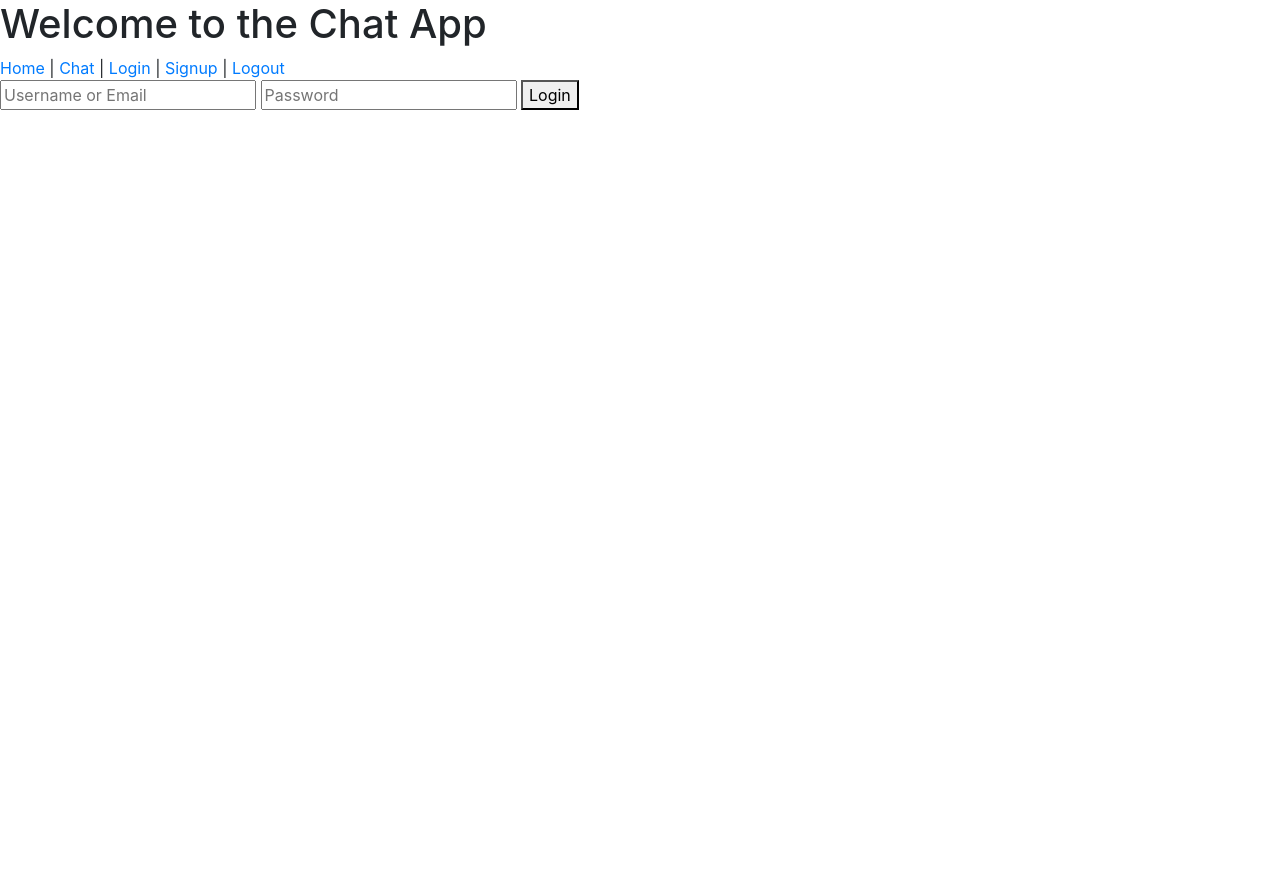
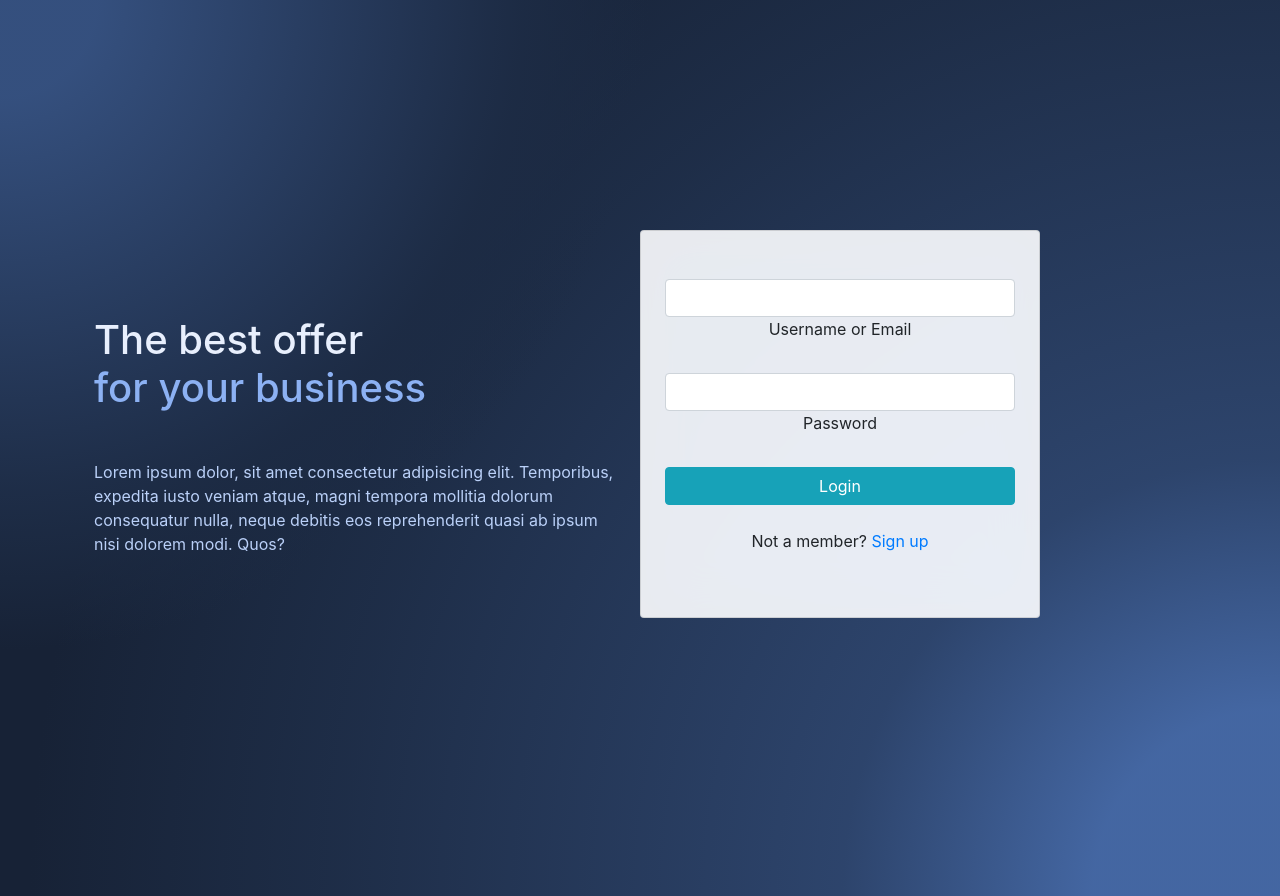
Before and after one commit to dusanmitic774/chat-app, a Flask app: page / in a window 1280 px wide. Before the commit the page ends 110 px from the top, so only its background shows below. Run offline with Flask 3, Linux system fonts and the light colour scheme; parts of the project's set-up code (start-up, migrations or seed data) failed here and were passed over; some libraries are stand-ins or nearby versions.

Commit message:
Add auth page & adjust chat window styling

```diff
--- a/app/auth.py
+++ b/app/auth.py
@@ -38,7 +38,7 @@ def signup():
         flash("Signup successful!")
         return redirect(url_for("chat.chat"))
 
-    return render_template("signup.html")
+    return render_template("auth.html")
 
 
 @auth.route("/login", methods=["GET", "POST"])
@@ -61,4 +61,4 @@ def login():
 
         return redirect(url_for("chat.chat"))
 
-    return render_template("login.html")
+    return render_template("auth.html")
--- a/app/main.py
+++ b/app/main.py
@@ -8,4 +8,4 @@ main = Blueprint("main", __name__)
 def index():
     if current_user.is_authenticated:
         return redirect(url_for("chat.chat"))
-    return render_template("login.html")
+    return render_template("auth.html")
--- a/static/assets/css/chat.css
+++ b/static/assets/css/chat.css
@@ -1,8 +1,28 @@
-body{
-  margin-top:20px;
+* {
+    margin: 0;
+    padding: 0;
+    box-sizing: border-box;
+}
+
+html, body {
+  height: 100% !important;
+  min-height: 100vh !important;
+  margin: 0 !important;
+  padding: 0 !important;
+}
+
+body {
+    overflow: hidden;
 }
 
 /* Chat */
+.chat-container {
+  display: flex;
+  justify-content: center;
+  align-items: center;
+  height: 100vh; /* Full height */
+}
+
 .chat-online {
     color: #34ce57
 }
@@ -199,3 +219,65 @@ body{
 .sent-message-container {
   background-color: #e9f9fc !important;
 }
+
+/* Authentication */
+
+.background-radial-gradient {
+  min-height: 100vh;
+  background-color: hsl(218, 41%, 15%);
+  background-image: radial-gradient(650px circle at 0% 0%,
+      hsl(218, 41%, 35%) 15%,
+      hsl(218, 41%, 30%) 35%,
+      hsl(218, 41%, 20%) 75%,
+      hsl(218, 41%, 19%) 80%,
+      transparent 100%),
+    radial-gradient(1250px circle at 100% 100%,
+      hsl(218, 41%, 45%) 15%,
+      hsl(218, 41%, 30%) 35%,
+      hsl(218, 41%, 20%) 75%,
+      hsl(218, 41%, 19%) 80%,
+      transparent 100%);
+}
+
+#radius-shape-1 {
+  height: 220px;
+  width: 220px;
+  top: -60px;
+  left: -130px;
+  background: radial-gradient(#44006b, #ad1fff);
+  overflow: hidden;
+  z-index: 0;
+}
+
+#radius-shape-2 {
+  border-radius: 38% 62% 63% 37% / 70% 33% 67% 30%;
+  bottom: -60px;
+  right: -110px;
+  width: 300px;
+  height: 300px;
+  background: radial-gradient(#44006b, #ad1fff);
+  overflow: hidden;
+  z-index: 0;
+}
+
+.bg-glass {
+  background-color: hsla(0, 0%, 100%, 0.9) !important;
+  backdrop-filter: saturate(200%) blur(25px);
+  z-index: 1;
+}
+
+.auth-container {
+  display: flex;
+  align-items: center;
+  justify-content: center;
+  height: 100vh;
+  padding: 20px;
+}
+
+.auth-text-section {
+    text-align: left;
+}
+
+.auth-form-section {
+  min-width: 400px;
+}
--- /dev/null
+++ b/templates/auth.html
@@ -0,0 +1,98 @@
+{% extends "base.html" %}
+{% block title %}Authentication{% endblock %}
+
+{% block content %}
+<section class="background-radial-gradient overflow-hidden">
+
+  <div class="container px-4 py-5 px-md-5 text-center text-lg-start my-5 auth-container">
+
+    <div class="row gx-lg-5 align-items-center mb-5">
+      <div class="col-lg-6 mb-5 mb-lg-0 auth-text-section" style="z-index: 10">
+        <h1 class="my-5 display-5 fw-bold ls-tight" style="color: hsl(218, 81%, 95%)">
+          The best offer <br />
+          <span style="color: hsl(218, 81%, 75%)">for your business</span>
+        </h1>
+        <p class="mb-4 opacity-70" style="color: hsl(218, 81%, 85%)">
+          Lorem ipsum dolor, sit amet consectetur adipisicing elit.
+          Temporibus, expedita iusto veniam atque, magni tempora mollitia
+          dolorum consequatur nulla, neque debitis eos reprehenderit quasi
+          ab ipsum nisi dolorem modi. Quos?
+        </p>
+      </div>
+
+      <div class="card bg-glass auth-form-section">
+        <!-- <div id="radius-shape-1" class="position-absolute rounded-circle shadow-5-strong"></div> -->
+        <!-- <div id="radius-shape-2" class="position-absolute shadow-5-strong"></div> -->
+
+        <div class="card-body px-4 py-5 px-md-5">
+
+          <!-- Login Form -->
+          <form id="loginForm" action="{{ url_for('auth.login') }}" method="post">
+            <div class="form-outline mb-4">
+              <input type="text" id="loginUser" name="login" class="form-control" required />
+              <label class="form-label" for="loginUser">Username or Email</label>
+            </div>
+
+            <div class="form-outline mb-4">
+              <input type="password" id="loginPassword" name="password" class="form-control" required />
+              <label class="form-label" for="loginPassword">Password</label>
+            </div>
+
+            <button type="submit" class="btn btn-info btn-block mb-4">
+              Login
+            </button>
+
+            <p>Not a member? <a href="#" id="switchToSignup">Sign up</a></p>
+          </form>
+
+          <!-- Signup Form -->
+          <form id="signupForm" action="{{ url_for('auth.signup') }}" method="post" style="display: none;">
+            <div class="form-outline mb-4">
+              <input type="text" id="signupUsername" name="username" class="form-control" required />
+              <label class="form-label" for="signupUsername">Username</label>
+            </div>
+
+            <div class="form-outline mb-4">
+              <input type="email" id="signupEmail" name="email" class="form-control" required />
+              <label class="form-label" for="signupEmail">Email address</label>
+            </div>
+
+            <div class="form-outline mb-4">
+              <input type="password" id="signupPassword" name="password" class="form-control" required />
+              <label class="form-label" for="signupPassword">Password</label>
+            </div>
+
+            <button type="submit" class="btn btn-info btn-block mb-4">
+              Sign up
+            </button>
+
+            <p>Already a member? <a href="#" id="switchToLogin">Login</a></p>
+          </form>
+
+        </div>
+      </div>
+    </div>
+  </div>
+</section>
+
+<script>
+  document.addEventListener('DOMContentLoaded', () => {
+    const loginForm = document.getElementById('loginForm');
+    const signupForm = document.getElementById('signupForm');
+    const switchToSignup = document.getElementById('switchToSignup');
+    const switchToLogin = document.getElementById('switchToLogin');
+
+    switchToSignup.addEventListener('click', (e) => {
+      e.preventDefault();
+      loginForm.style.display = 'none';
+      signupForm.style.display = 'block';
+    });
+
+    switchToLogin.addEventListener('click', (e) => {
+      e.preventDefault();
+      signupForm.style.display = 'none';
+      loginForm.style.display = 'block';
+    });
+  });
+</script>
+{% endblock %}
--- a/templates/base.html
+++ b/templates/base.html
@@ -7,19 +7,12 @@
           crossorigin="anonymous"></script>
   <link href="https://cdn.jsdelivr.net/npm/bootstrap@4.5.0/dist/css/bootstrap.min.css"
         rel="stylesheet">
+    <link rel="stylesheet"
+          href="{{ url_for('static' ,filename='assets/css/chat.css') }}">
   {% block css %}{% endblock %}
 </head>
 
 <body>
-  <h1>Welcome to the Chat App</h1>
-  <nav>
-    <a href="{{ url_for('main.index') }}">Home</a> |
-    <a href="{{ url_for('chat.chat') }}">Chat</a> |
-    <a href="{{ url_for('auth.login') }}">Login</a> |
-    <a href="{{ url_for('auth.signup') }}">Signup</a> |
-    <a href="{{ url_for('auth.logout') }}">Logout</a>
-  </nav>
-
   {% block content %}{% endblock %}
   {% block js %}{% endblock %}
 </body>
```
Also changed, not shown: templates/chat.html (+5 -8 lines).
